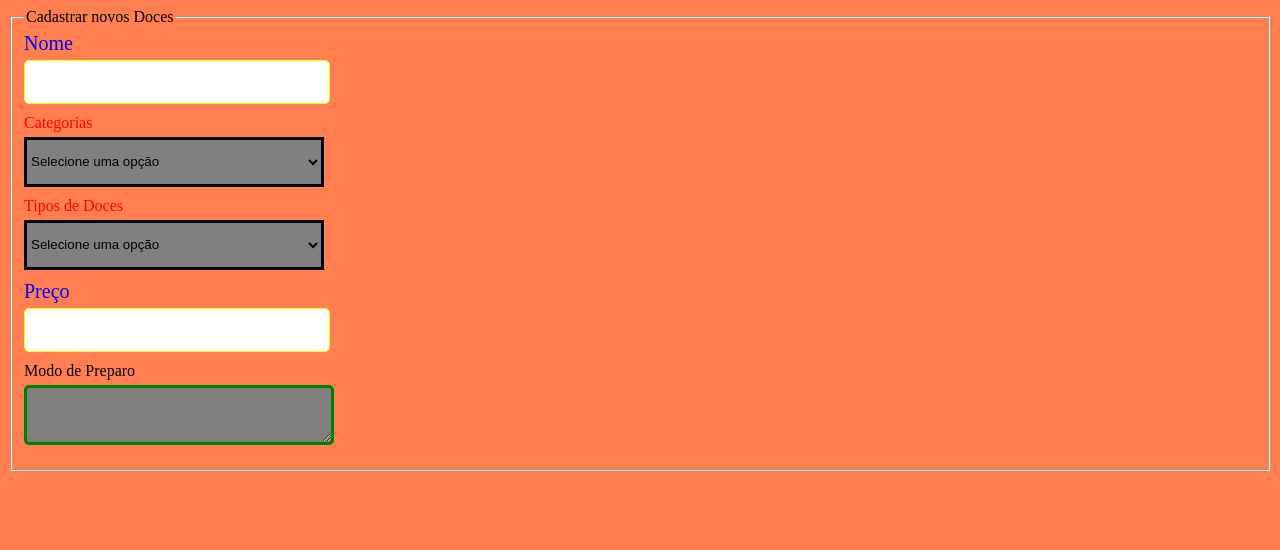
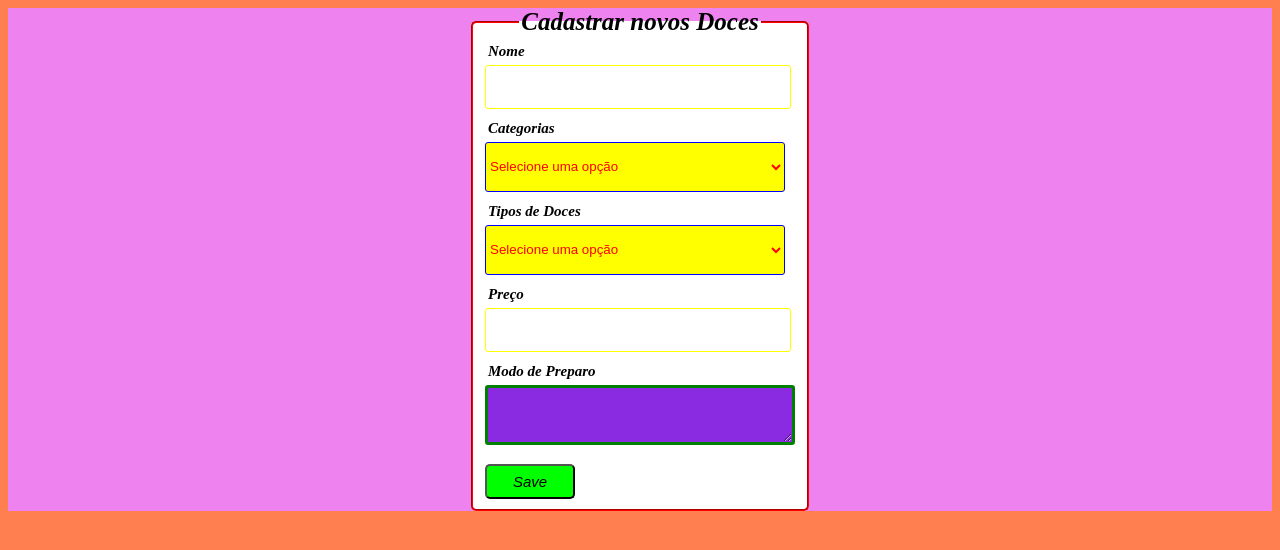
Before and after one commit to FelipePereiradeGodoy/React_Doceria, a React (Create React App) app: page /cadastrarDoces in a window 1280 px wide. Shown: the top 550 px of the page. Built offline with nearby package versions, Linux system fonts and the light colour scheme.

Commit message:
Adicionado o componente Button e seu css. Alteração dos css em geral. Adição do novo componente em ambas as paginas(login, cadastro).

```diff
--- /dev/null
+++ b/src/Components/Button/Button.css
@@ -0,0 +1,18 @@
+.button-block{
+    position: relative;
+    width: 90px;
+    height: 35px;
+    padding: 0;
+    margin-top: 5px;
+}
+
+.button-block button{
+    width: 100%;
+    height: 100%;
+    background-color: #00FF00;
+    font-style: italic;
+    font-size: 15px;
+    color: black;
+    font-weight: lighter;
+    border-radius: 5px;
+}
--- /dev/null
+++ b/src/Components/Button/Button.tsx
@@ -0,0 +1,16 @@
+import React, { ButtonHTMLAttributes } from 'react';
+import './Button.css';
+
+interface ButtonProps extends ButtonHTMLAttributes<HTMLObjectElement>{
+    label:string;
+}
+
+const Button: React.FC<ButtonProps> = ({ label, ...rest}) => {
+    return(
+        <div className="button-block">
+            <button>{label}</button>
+        </div>
+    );
+}
+
+export default Button;
--- a/src/Components/Input/Input.css
+++ b/src/Components/Input/Input.css
@@ -3,8 +3,11 @@
 }
 
 .input-block label{
-    font-size: 20px;
-    color: blue;
+    color: black;
+    font-style: italic;
+    font-size: 15px;
+    font-weight: bold;
+    margin-left: 3px;
 }
 
 .input-block input{
@@ -12,7 +15,7 @@
     height: 40px;
     margin-top: 5px;
     margin-bottom: 10px;
-    border-radius: 5px;
+    border-radius: 3px;
     background-color: white;
     border: 1px solid yellow;
     font: 25px Arial;
--- a/src/Components/Select/Select.css
+++ b/src/Components/Select/Select.css
@@ -3,8 +3,11 @@
 }
 
 .select-block label{
-    font: 20px;
-    color: red;
+    color: black;
+    font-style: italic;
+    font-size: 15px;
+    font-weight: bold;
+    margin-left: 3px;
 }
 
 .select-block select{
@@ -12,12 +15,14 @@
     height: 50px;
     margin-top: 5px;
     margin-bottom: 10px;
-    background: gray;
-    border: solid;
+    background-color: yellow;
+    color: red;
+    border-radius: 3px;
+    border-color: blue;
+
 }
 
 .select-block select option {
-    border-radius: 50px;
-    background: white;
-    border: solid;
+    background-color: blue;
+    color: black;
 }
--- a/src/Components/TextArea/TextArea.css
+++ b/src/Components/TextArea/TextArea.css
@@ -3,7 +3,11 @@
 }
 
 .TextArea-block label{
-    font-size: 20px red;
+    color: black;
+    font-style: italic;
+    font-size: 15px;
+    font-weight: bold;
+    margin-left: 3px;
 }
 
 .TextArea-block TextArea {
@@ -11,8 +15,8 @@
     height: 50px;
     margin-top: 5px;
     margin-bottom: 10px;
-    border-radius: 5px;
-    background: grey;
+    border-radius: 3px;
+    background: blueviolet;
     border: solid green;
     resize: vertical;
     font: 20px black;
--- /dev/null
+++ b/src/pages/CadastrarDoces/CadastrarDoces.css
@@ -0,0 +1,20 @@
+.page-cadastrarDoces{
+    display: flex;
+    align-items: center;
+    justify-content: center;
+    background-color: violet;
+}
+
+.page-cadastrarDoces main form fieldset{
+    background-color: white;
+    border-color: red;
+    border-radius: 5px;
+}
+
+.page-cadastrarDoces main form fieldset legend{
+    font-style: italic;
+    font-size: 25px;
+    font-weight: bolder;
+    color: black;
+    text-align: center;
+}
--- a/src/pages/CadastrarDoces/CadastrarDoces.tsx
+++ b/src/pages/CadastrarDoces/CadastrarDoces.tsx
@@ -2,6 +2,8 @@ import React, {useState} from 'react';
 import Input from '../../Components/Input/Input';
 import Select from '../../Components/Select/Select';
 import TextArea from '../../Components/TextArea/TextArea';
+import Button from '../../Components/Button/Button';
+import './CadastrarDoces.css';
 
 
 function CadastrarDoces(){
@@ -13,7 +15,7 @@ function CadastrarDoces(){
 
 
     return(
-        <div>
+        <div className="page-cadastrarDoces">
             <main>
                 <form>
                     <fieldset>
@@ -56,6 +58,7 @@ function CadastrarDoces(){
                         />
 
                         {/* Colocar componente para adicionar foto */}
+                        <Button label="Save" />
 
                     </fieldset>
                 </form>
--- /dev/null
+++ b/src/pages/Login/Login.css
@@ -0,0 +1,20 @@
+.page-login{
+    background-color: grey;
+    display: flex;
+    align-items: center;
+    justify-content: center;
+}
+
+.page-login main form fieldset{
+    border-radius: 5px;
+    border-color: red;
+    background-color: white;
+}
+
+.page-login main form fieldset legend{
+    font-style: italic;
+    font-size: 25px;
+    font-weight: bolder;
+    color: black;
+    text-align: center;
+}
--- a/src/pages/Login/Login.tsx
+++ b/src/pages/Login/Login.tsx
@@ -1,6 +1,7 @@
 import React, {useState} from 'react';
-
-
+import Input from '../../Components/Input/Input';
+import Button from '../../Components/Button/Button';
+import './Login.css';
 
 function Login(){
 
@@ -9,24 +10,16 @@ function Login(){
 
 
     return(
-        <div id="page-login">
+        <div className="page-login">
             <main>
                 <form action="">
                     <fieldset>
                         <legend>Login</legend>
 
-                        <div>
-                            <label htmlFor="userName">User Name</label>
-                            <input id="userName" value={userName} type="text" onChange={(e) => { setUserName(e.target.value) }} />
-                        </div>
+                        <Input name="userName" label="User Name" value={userName} onChange={(e) => { setUserName(e.target.value) }} />
+                        <Input name="password" label="Password" value={password} onChange={(e) => { setPassword(e.target.value) }} />
 
-                        <div>
-                            <label htmlFor="password">Password</label>
-                            <input id="password" value={password} type="password" onChange={(e) => { setPassword(e.target.value) }} />
-                        </div>
-
-
-                        <button className="button-submit" type="submit">Submit</button>
+                        <Button label="Sig in" type="submit" />
 
                     </fieldset>
                 </form>
```
